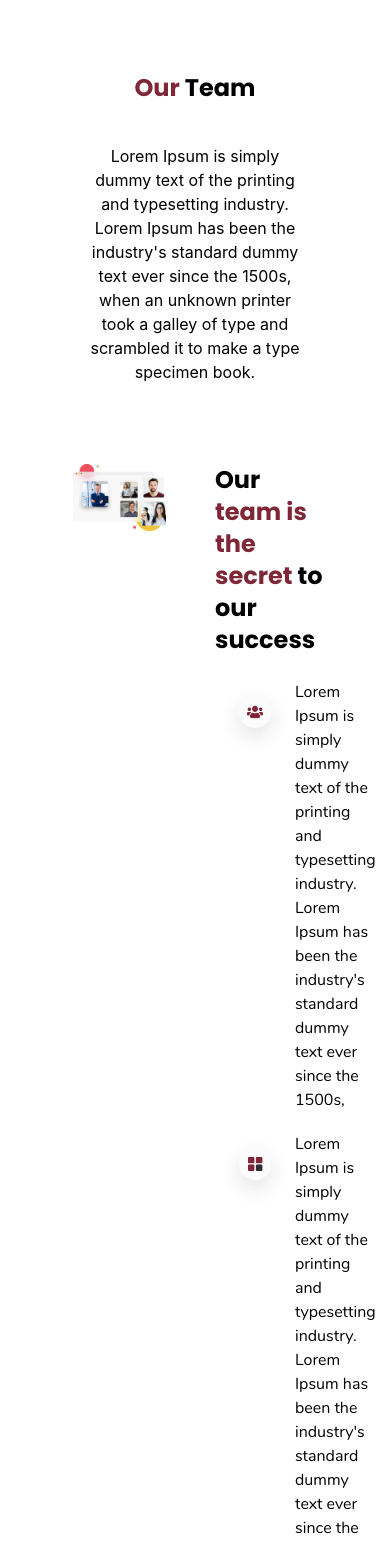
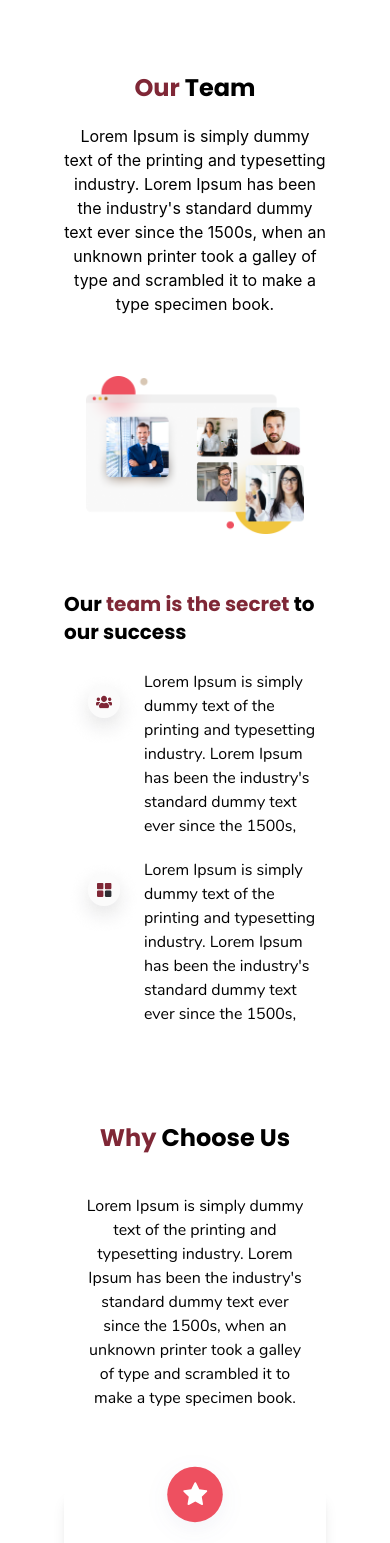
Before and after one commit to defz7/travelline, a Next.js app: page / in a window 390 px wide. Shown: the part 2400-3943 px from the top of the page. Built offline with nearby package versions, Linux system fonts and the light colour scheme.

Commit message:
fix: add responsiveness on team section

```diff
--- a/components/Home/team.tsx
+++ b/components/Home/team.tsx
@@ -3,27 +3,27 @@ function Team() {
     return(
         <div className="relative bg-white">
             <div className="grid h-full py-24 px-16 xl:px-32 2xl:px-52">
-                <div className="grid h-full justify-items-center content-center space-y-10">
+                <div className="grid h-full justify-items-center content-center xl:container xl:mx-auto space-y-5 2xl:space-y-10">
                     <h1 className="font-poppinsBold text-black text-2xl 2xl:text-3xl text-center">
                         <span className="text-brownfont">
                             Our
                         </span> {""}
                             Team
                     </h1>
-                    <div className="w-5/6 xl:w-3/4 justify-center ">
-                        <p className="items-center text-black text-base 2xl:text-xl text-center mb-10 xl:mb-20">
+                    <div className="w-full lg:w-5/6 xl:w-3/4">
+                        <p className="text-black text-center text-base 2xl:text-xl mb-10 xl:mb-20">
                             Lorem Ipsum is simply dummy text of the printing and typesetting industry.
                             Lorem Ipsum has been the industry's standard dummy text ever since the 1500s,
                             when an unknown printer took a galley of type and scrambled it to make a type specimen book.
                         </p>
                     </div>
-                    <div className="grid grid-cols-2 gap-10 2xl:gap-28">
+                    <div className="grid lg:grid-cols-2 gap-14 2xl:gap-20">
                         <img
                         src="/Images/Group 5411.png"
                         className="w-10/12 justify-self-center"
                         />
                         <div className="space-y-6">
-                            <h1 className="font-poppinsBold text-black text-2xl 2xl:text-2xl text-left">
+                            <h1 className="font-poppinsBold text-black text-xl 2xl:text-2xl text-left">
                                     Our {""}
                                 <span className="text-brownfont">
                                     team is the secret
@@ -31,7 +31,7 @@ function Team() {
                                     to our success
                             </h1>
                             <div className="flex flex-col gap-5">
-                                <div className="flex">
+                                <div className="flex items-start">
                                     <img
                                     src="/Images/Group 5435.png"
                                     className="w-13 2xl:w-24 2xl:h-24 h-20"
@@ -41,7 +41,7 @@ function Team() {
                                     </p>
                                 </div>
                             <div className="flex flex-col">
-                                <div className="flex">
+                                <div className="flex items-start">
                                     <img
                                     src="/Images/Group 5434.png"
                                     className="w-13 2xl:w-24 2xl:h-24 h-20"
```
